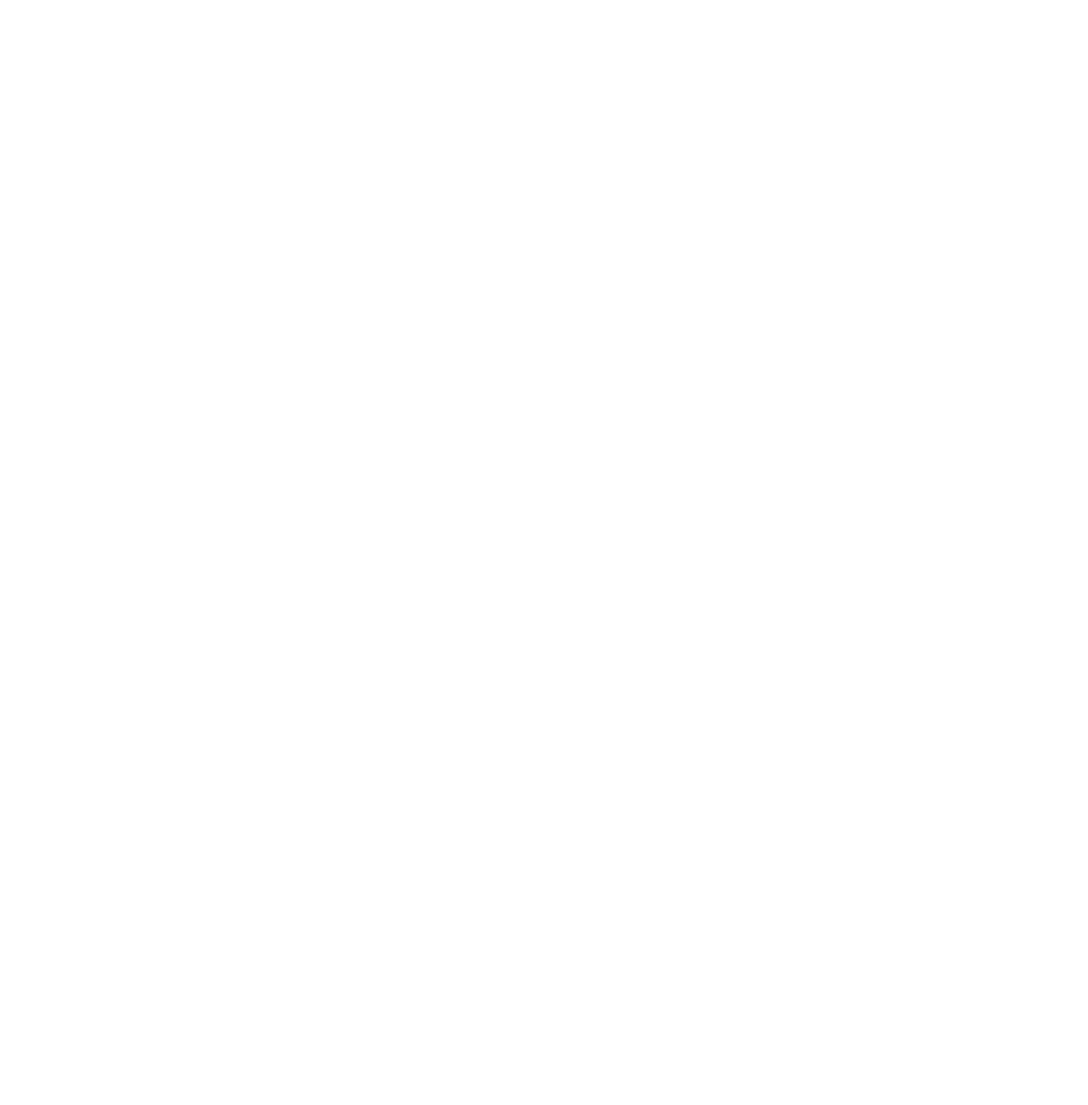
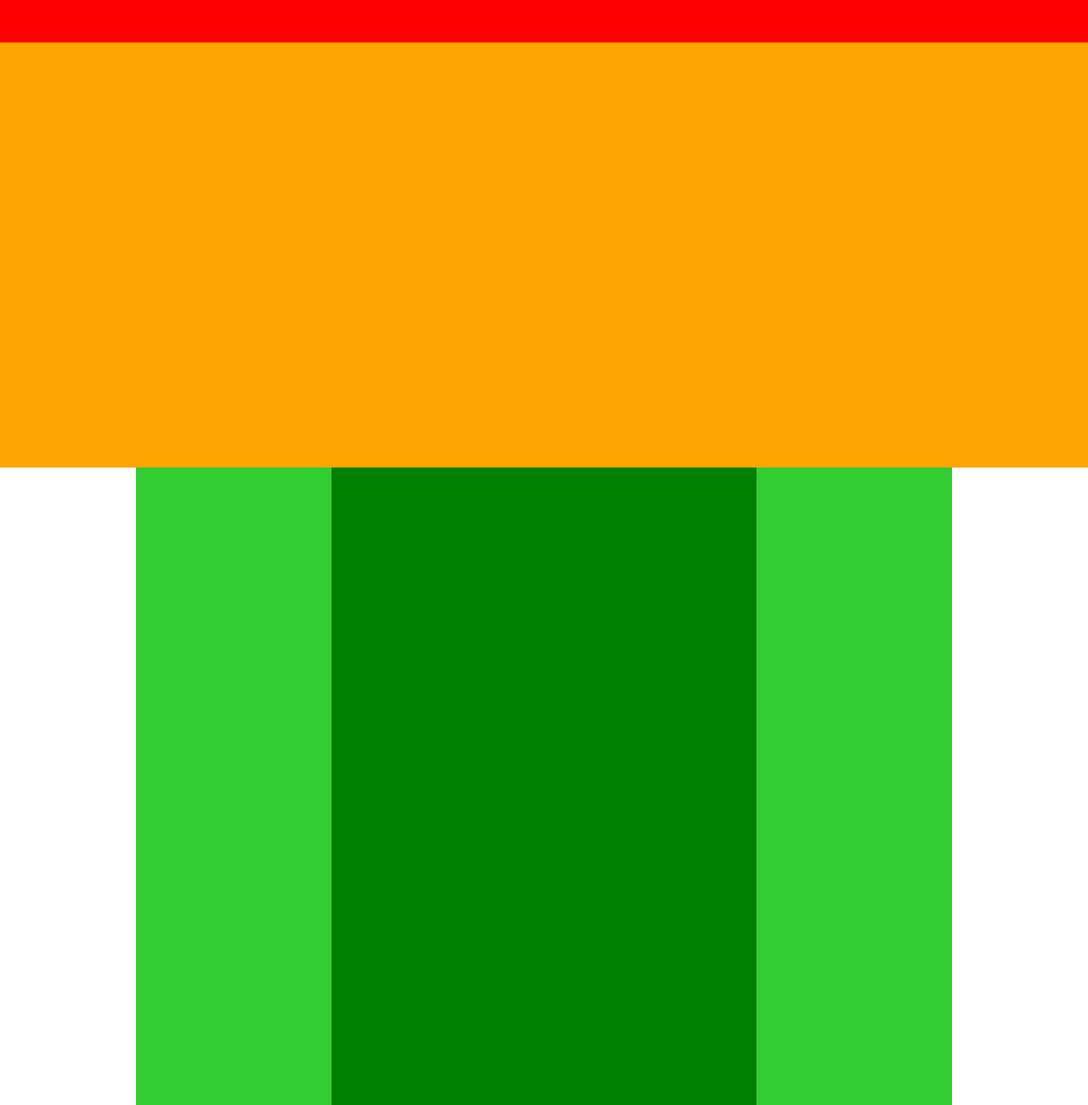
Before and after one commit to Naoki-Nomi/chapter4_exercise, a plain HTML site: page index.html in a window 1280 px wide. Shown: the top 1300 px of the page at 85% size. Before the commit the page ends 800 px from the top, so only its background shows below. Drawn offline with Linux system fonts and the light colour scheme.

Commit message:
[Finish]

```diff
--- a/index.html
+++ b/index.html
@@ -7,6 +7,13 @@
 </head>
 
 <body>
-
+  <div class="header"></div>
+  <div class="main-visual"></div>
+  <div class="main">
+    <div class="main-left"></div>
+    <div class="main-central"></div>
+    <div class="main-right"></div>
+  </div>
+  <div class="footer"></div>
 </body>
 </html>
--- a/style.css
+++ b/style.css
@@ -0,0 +1,48 @@
+* {
+  margin: 0;
+  padding: 0;
+  box-sizing: border-box;
+}
+
+.header {
+  width: 100%;
+  height: 50px;
+  background-color: red;
+}
+
+.main-visual {
+  width: 100%;
+  height: 500px;
+  background-color: orange;
+}
+
+.main {
+  width: 100%;
+  display: flex;
+  justify-content: center;
+  margin: 0 auto;
+}
+
+.main-left {
+  width: 230px;
+  height: 1400px;
+  background-color: limegreen;
+}
+
+.main-central {
+  width: 500px;
+  height: 1400px;
+  background-color: green;
+}
+
+.main-right {
+  width: 230px;
+  height: 1400px;
+  background-color: limegreen;
+}
+
+.footer {
+  width: 100%;
+  height: 100px;
+  background-color: blue;
+}
```
